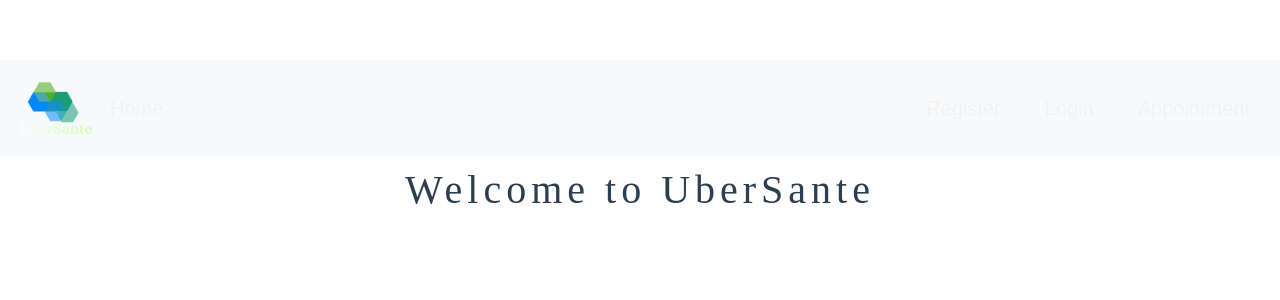
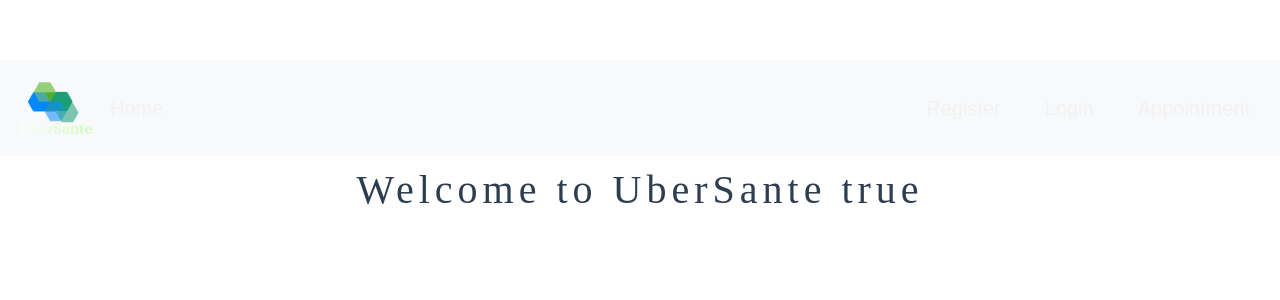
Before and after one commit to aa-software2112/SOEN_344, a Vue app in the folder client/: page / in a window 1280 px wide. Shown: the top 300 px of the page. Built offline with nearby package versions, Linux system fonts and the light colour scheme.

Commit message:
[#51] More Navbar-cookie logic

```diff
--- a/client/src/components/Home.vue
+++ b/client/src/components/Home.vue
@@ -4,6 +4,7 @@
     <div class='page-main'>
        <h1>
          {{ msg }}
+         {{this.$cookies.get('user_type') == null}}
          </h1>
     </div>
 
--- a/client/src/components/Navbar.vue
+++ b/client/src/components/Navbar.vue
@@ -92,7 +92,7 @@
     },
     notLoggedOrNoCookiesSet: function()
     {
-        return this.$cookies.get('logged') == 'False' || !this.$cookies.isSet
+        return this.$cookies.get('logged') == 'False' || this.$cookies.get('logged') == null
 
     },
 
```
